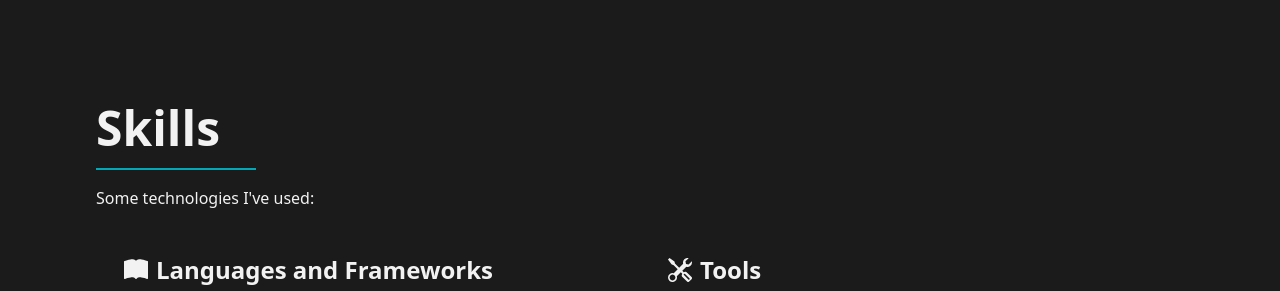
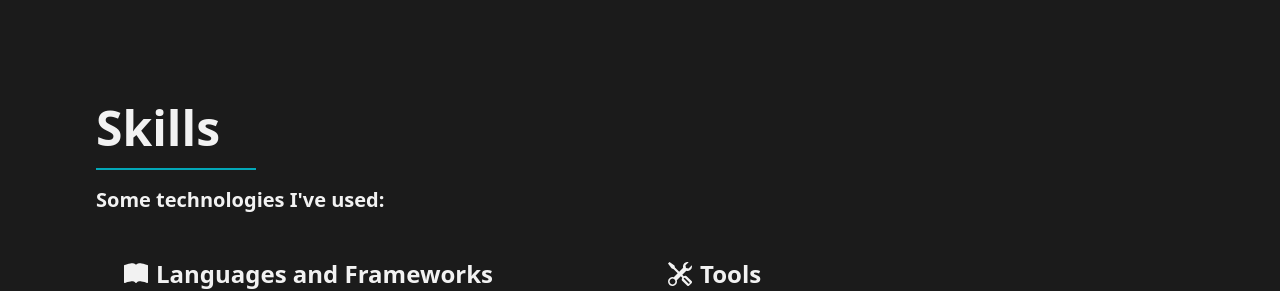
Before and after one commit to helen-tan/portfolio-site, a React (Create React App) app: page / in a window 1280 px wide. Shown: the part 1738-2029 px from the top of the page. Built offline with nearby package versions, Linux system fonts and the light colour scheme.

Commit message:
text size edit

```diff
--- a/src/pages/About.jsx
+++ b/src/pages/About.jsx
@@ -48,7 +48,7 @@ function About() {
       {/*Skills Section */}
       <h2 className='text-5xl font-semibold'>Skills</h2>
       <span className='divider h-0.5 bg-teal w-40'></span>
-      <p className="text-2lg mb-4">Some technologies I've used:</p>
+      <p className="text-xl font-semibold mb-4">Some technologies I've used:</p>
 
       <div className='about-skills-wrapper flex flex-col md:flex-row justify-between'>
         {/*Languages & Frameworks*/}
```
